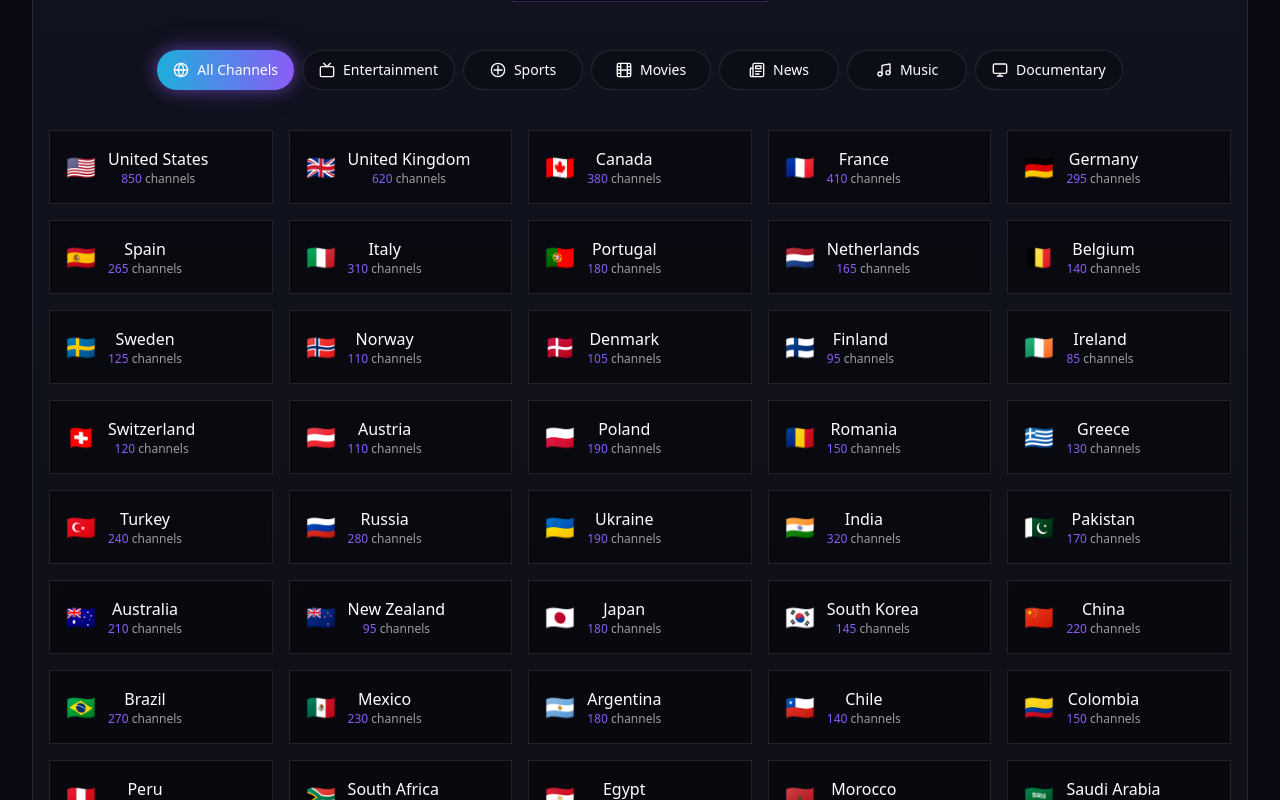
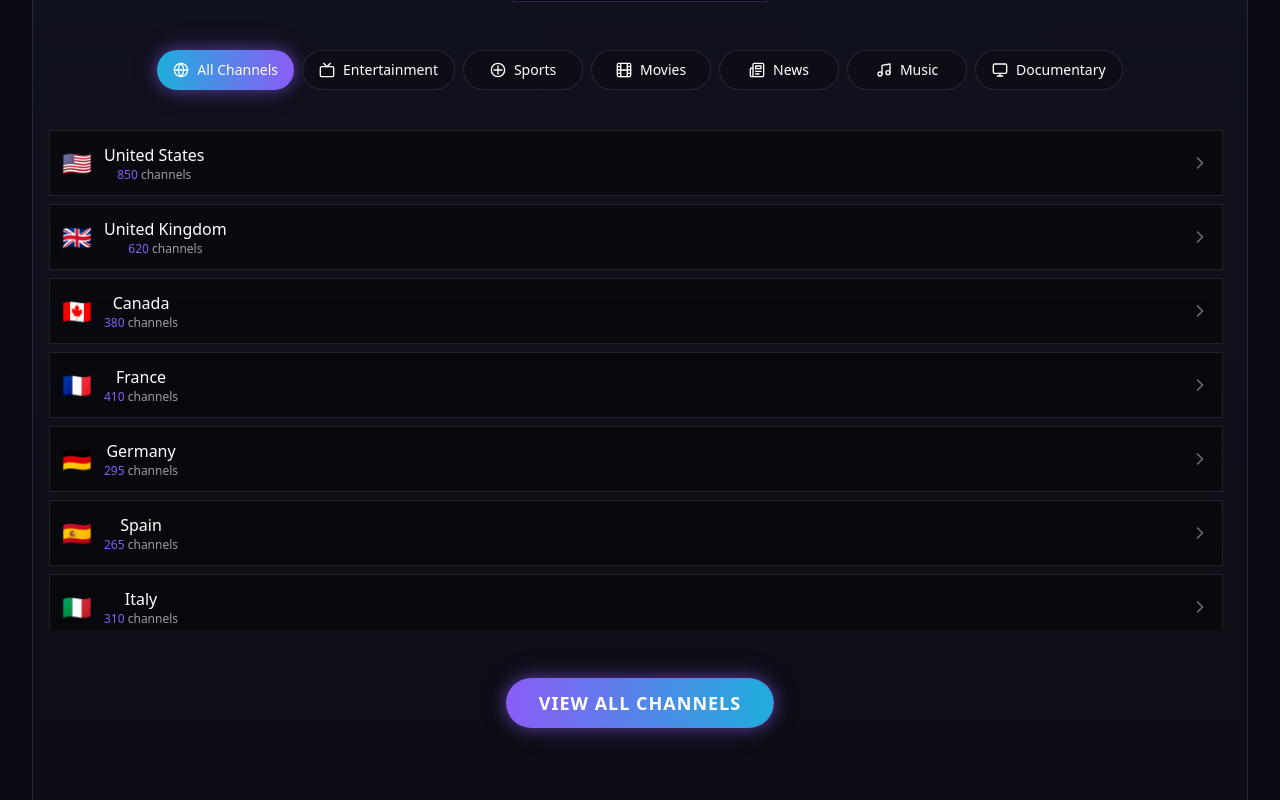
Before and after one commit to saadhamdi2005/cinematic-neon-streams, a React (Vite) app: page / in a window 1280 px wide. Shown: the part 2040-2840 px from the top of the page. Built offline with nearby package versions, Linux system fonts and the light colour scheme.

Commit message:
Fix: Channel showcase layout and categories
Refactor the ChannelShowcase component to display channels in a list format.
Update the category filter to correctly display all channel categories.

```diff
--- a/src/components/ChannelShowcase.tsx
+++ b/src/components/ChannelShowcase.tsx
@@ -1,7 +1,7 @@
 
 import { useState } from "react";
 import { useLanguage } from "@/contexts/LanguageContext";
-import { Globe, Tv } from "lucide-react";
+import { Globe, Tv, ChevronRight } from "lucide-react";
 import { Button } from "@/components/ui/button";
 
 // Define structure for country data with channels
@@ -146,13 +146,15 @@ const ChannelShowcase = () => {
           ))}
         </div>
 
-        {/* Worldwide Channels Grid */}
-        <div className="grid grid-cols-2 sm:grid-cols-3 md:grid-cols-4 lg:grid-cols-5 gap-4">
+        {/* Worldwide Channels List - Changed from Grid to List */}
+        <div className="max-h-[500px] overflow-y-auto pr-2 custom-scrollbar">
+          <ul className="space-y-2">
             {countries.map((country) => (
-            <div
+              <li
                 key={country.code}
-              className="bg-black/40 backdrop-blur-sm border border-white/10 rounded-lg p-4 hover:border-yassin-neon-blue transition-all duration-300 transform hover:-translate-y-1 hover:shadow-glow-sm group"
+                className="bg-black/40 backdrop-blur-sm border border-white/10 rounded-lg p-3 hover:border-yassin-neon-blue transition-all duration-200 group"
               >
+                <div className="flex items-center justify-between">
                   <div className="flex items-center gap-3">
                     <div className="text-2xl" aria-hidden="true">{country.flag}</div>
                     <div>
@@ -164,8 +166,11 @@ const ChannelShowcase = () => {
                       </p>
                     </div>
                   </div>
+                  <ChevronRight className="h-5 w-5 text-white/40 group-hover:text-yassin-neon-blue transition-colors" />
                 </div>
+              </li>
             ))}
+          </ul>
         </div>
 
         {/* Channel Action Button */}
```
Lines whose indentation alone changed are shown as unchanged.
